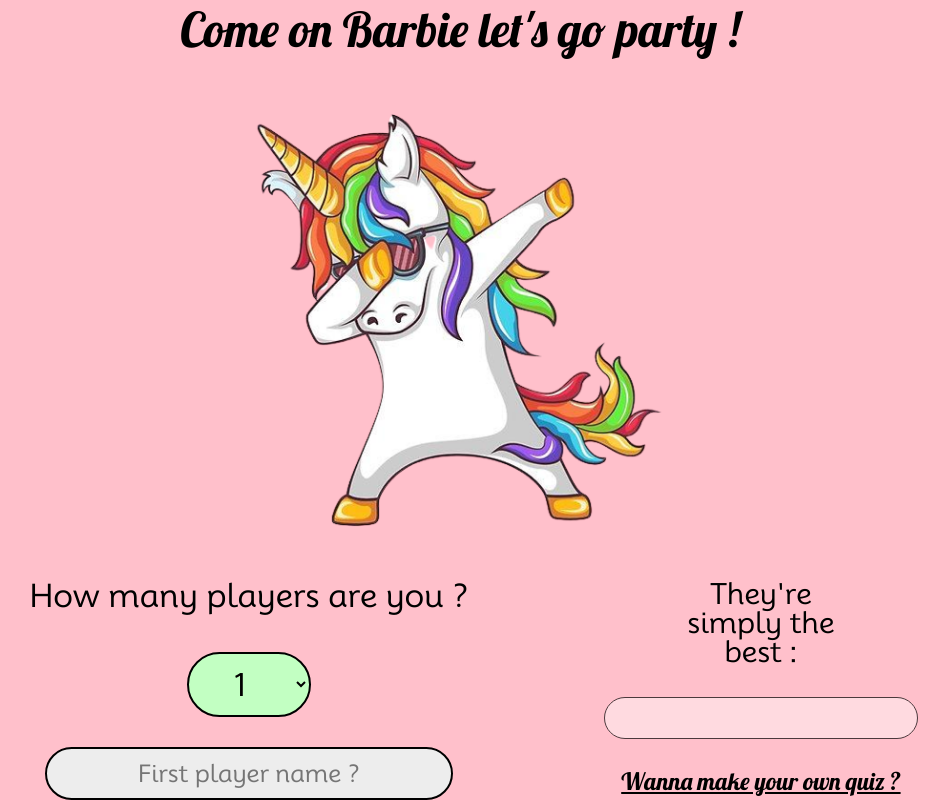
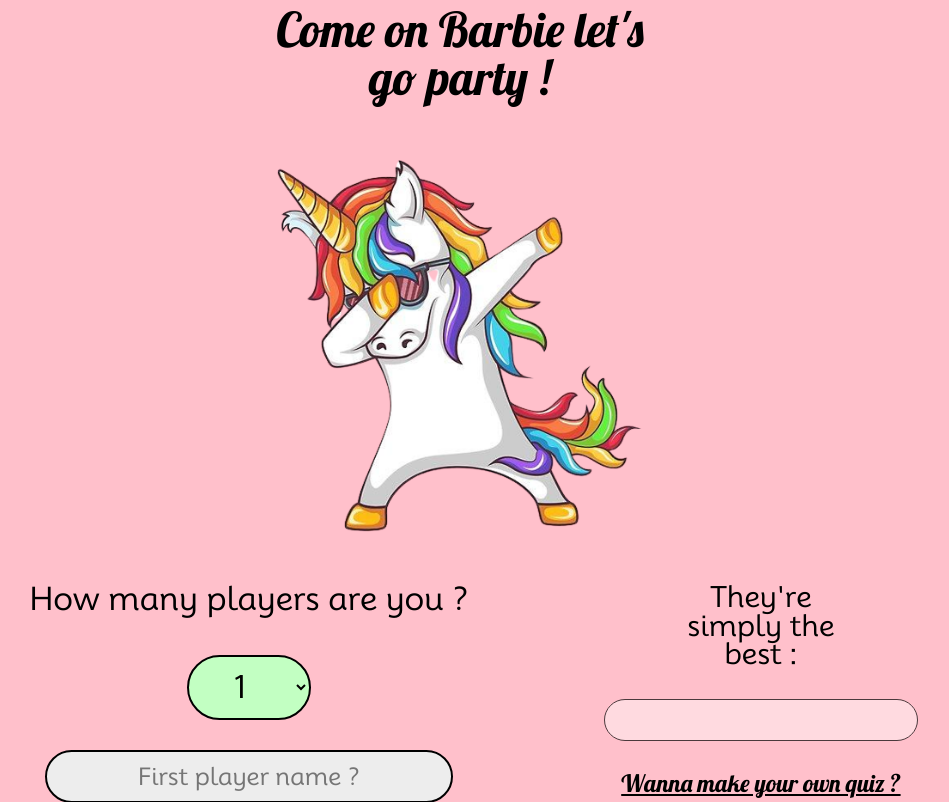
Before and after one commit to Arkayve/come-on-barbie-let-s-go-party, a PHP site: page / in a window 1280 px wide. Shown: the part 35-837 px from the top of the page, without its empty margins (180-1129 px from the left). Run offline with PHP 8.4, Linux system fonts and the light colour scheme.

Commit message:
index h1 and unicorn keep correct size

```diff
--- a/assets/css/style.css
+++ b/assets/css/style.css
@@ -65,13 +65,14 @@ body {
 
 .unicorn {
     width: 100%;
-    max-width: 500px;
+    max-width: 450px;
 }
 
 h1 {
     font-family: var(--primary-font);
     font-size: 3rem;
-    margin: 40px;
+    margin: 40px auto;
+    max-width: 400px;
 }
 
 h2 {
@@ -346,10 +347,6 @@ h3 {
         margin: auto;
     }
 
-    /* .index__player__number option {
-        font-size: 1rem;
-    } */
-
     .index__ranking-container__title {
         margin-top: 30px;
     }
```
